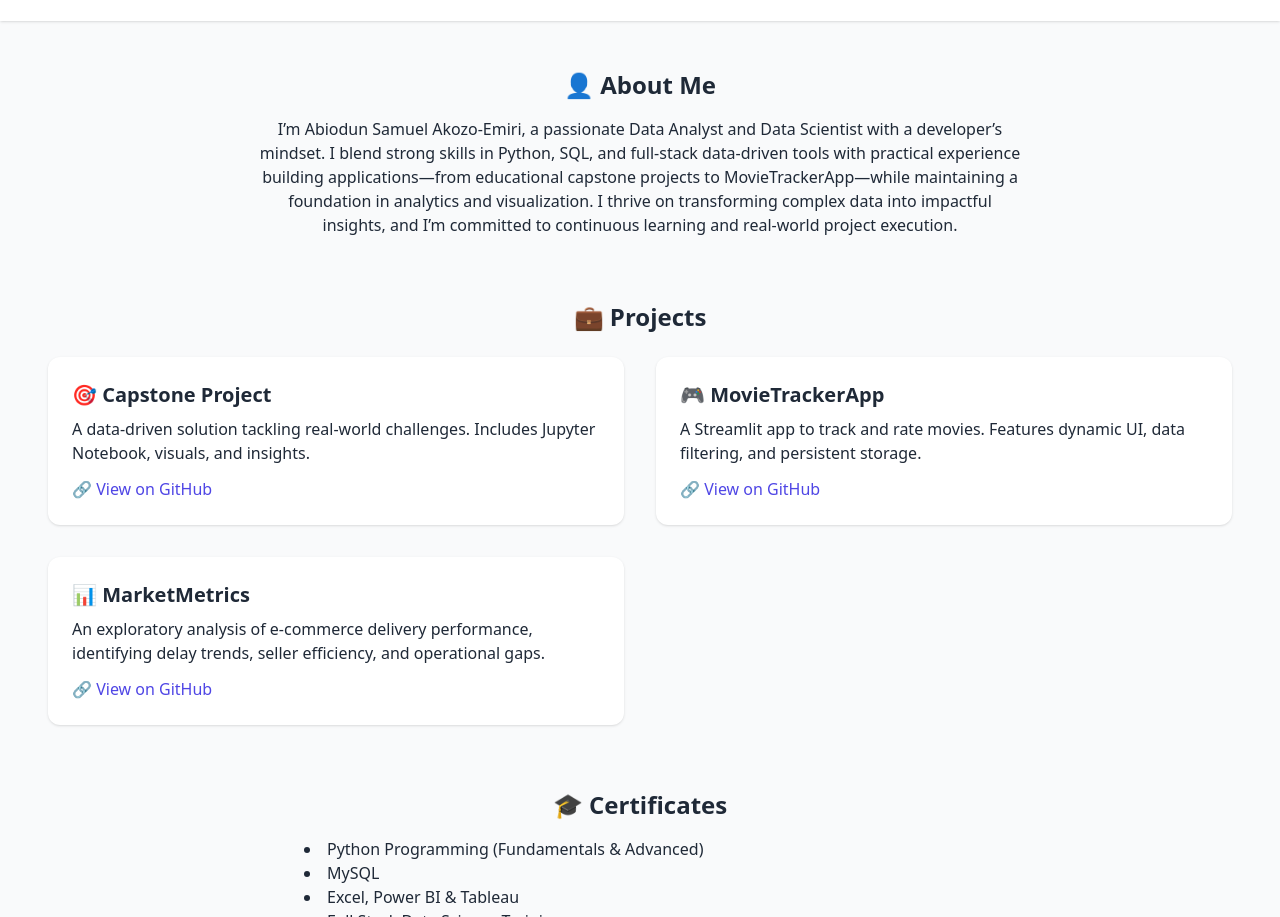
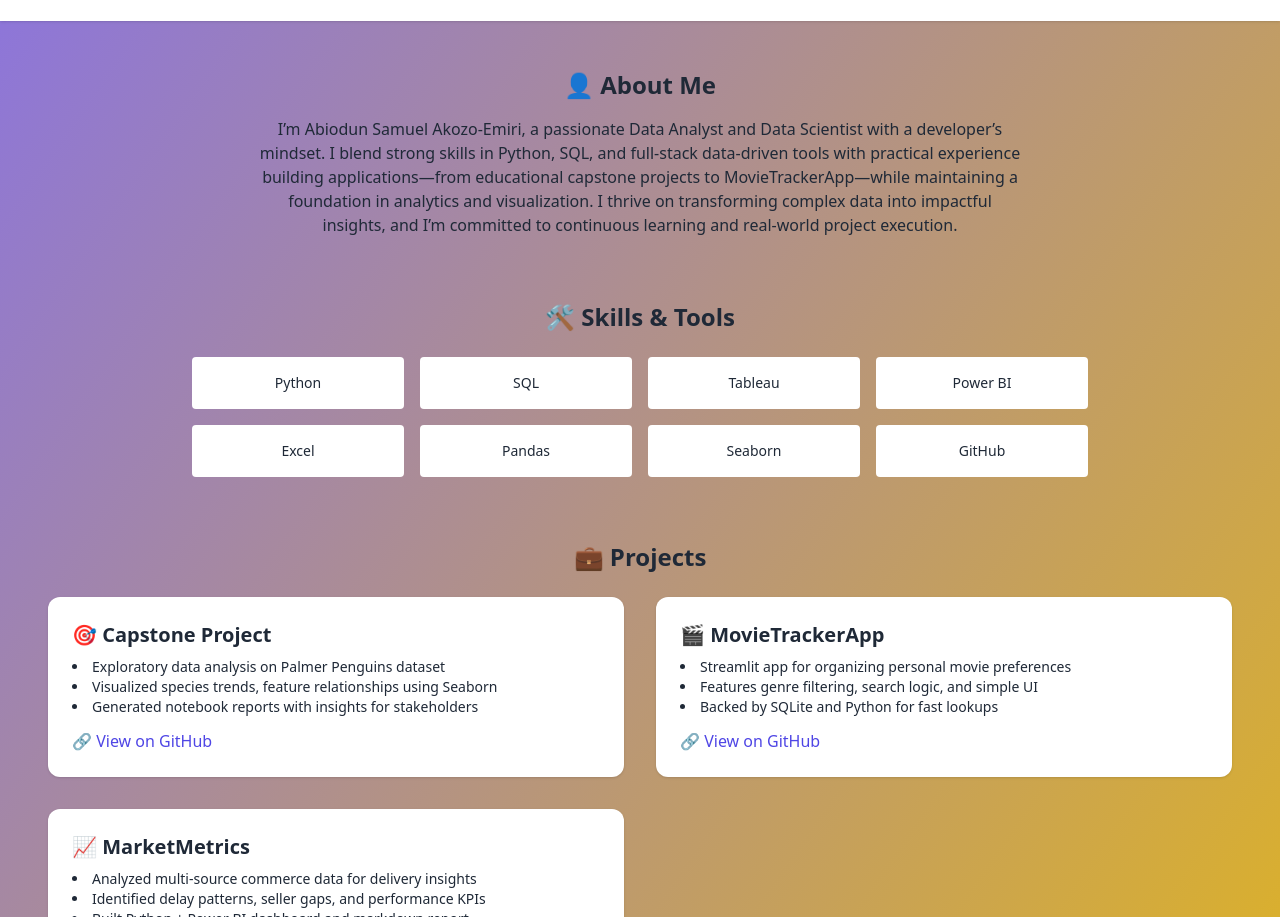
Before and after one commit to BioSam-Data/portfolio-website, a plain HTML site: page index.html in a window 1280 px wide. Shown: the part 215-1132 px from the top of the page. Drawn offline with nearby package versions, Linux system fonts and the light colour scheme.

Commit message:
Few Styling updates to  index.html
Added gradient background and my Skills and Tools.

```diff
--- a/index.html
+++ b/index.html
@@ -6,57 +6,96 @@
   <title>Abiodun Samuel Akozo‑Emiri</title>
   <script src="https://cdn.tailwindcss.com"></script>
   <script>
-    // Enable dark mode toggle
     tailwind.config = {
       darkMode: 'class',
     };
   </script>
+  <style>
+    html {
+      scroll-behavior: smooth;
+    }
+    body {
+      background: linear-gradient(to bottom right, #8771e7, #edbe03);
+    }
+  </style>
+  <!-- Google Analytics -->
+  <script async src="https://www.googletagmanager.com/gtag/js?id=G-5Z0P2LT69V"></script>
+  <script>
+    window.dataLayer = window.dataLayer || [];
+    function gtag() { dataLayer.push(arguments); }
+    gtag('js', new Date());
+    gtag('config', 'G-5Z0P2LT69V');
+  </script>
 </head>
-<body class="bg-gray-50 text-gray-800 dark:bg-gray-900 dark:text-gray-200 transition-all">
+<body class="text-gray-800 dark:bg-gray-900 dark:text-gray-200 transition-all">
 
-  <!-- Header -->
   <header class="bg-white dark:bg-gray-800 shadow py-6 relative">
     <div class="container mx-auto px-6 md:px-12 text-center">
       <img src="profile.jpg" alt="Profile Image" class="w-24 h-24 rounded-full mx-auto mb-4 border-4 border-indigo-500">
       <h1 class="text-4xl font-extrabold">Abiodun Samuel Akozo‑Emiri</h1>
       <p class="text-lg text-indigo-600 dark:text-indigo-400 mt-2">Data Analyst | Data Scientist | Developer</p>
-      <button onclick="toggleDarkMode()" class="absolute top-4 right-6 bg-gray-200 dark:bg-gray-700 text-sm px-3 py-1 rounded hover:bg-gray-300 dark:hover:bg-gray-600 transition">🌙 Toggle Dark Mode</button>
+      <button onclick="toggleDarkMode()" class="absolute top-4 right-6 bg-gray-200 dark:bg-gray-700 text-sm px-3 py-1 rounded hover:bg-gray-300 dark:hover:bg-gray-600 transition">🌙</button>
     </div>
   </header>
 
   <main class="container mx-auto px-6 md:px-12 py-12 space-y-16">
 
-    <!-- About -->
     <section id="about" class="text-center max-w-3xl mx-auto">
       <h2 class="text-2xl font-bold mb-4">👤 About Me</h2>
       <p>I’m Abiodun Samuel Akozo‑Emiri, a passionate Data Analyst and Data Scientist with a developer’s mindset. I blend strong skills in Python, SQL, and full‑stack data‑driven tools with practical experience building applications—from educational capstone projects to MovieTrackerApp—while maintaining a foundation in analytics and visualization. I thrive on transforming complex data into impactful insights, and I’m committed to continuous learning and real‑world project execution.</p>
     </section>
 
-    <!-- Projects -->
+    <section id="skills" class="text-center max-w-4xl mx-auto">
+      <h2 class="text-2xl font-bold mb-6">🛠️ Skills & Tools</h2>
+      <div class="grid grid-cols-2 sm:grid-cols-3 md:grid-cols-4 gap-4 text-sm">
+        <div class="bg-white dark:bg-gray-800 rounded p-4">Python</div>
+        <div class="bg-white dark:bg-gray-800 rounded p-4">SQL</div>
+        <div class="bg-white dark:bg-gray-800 rounded p-4">Tableau</div>
+        <div class="bg-white dark:bg-gray-800 rounded p-4">Power BI</div>
+        <div class="bg-white dark:bg-gray-800 rounded p-4">Excel</div>
+        <div class="bg-white dark:bg-gray-800 rounded p-4">Pandas</div>
+        <div class="bg-white dark:bg-gray-800 rounded p-4">Seaborn</div>
+        <div class="bg-white dark:bg-gray-800 rounded p-4">GitHub</div>
+      </div>
+    </section>
+
     <section id="projects">
       <h2 class="text-2xl font-bold mb-6 text-center">💼 Projects</h2>
       <div class="grid grid-cols-1 md:grid-cols-2 gap-8">
+
         <div class="bg-white dark:bg-gray-800 p-6 rounded-xl shadow hover:shadow-lg transition">
           <h3 class="text-xl font-bold">🎯 Capstone Project</h3>
-          <p class="mt-2">A data‑driven solution tackling real‑world challenges. Includes Jupyter Notebook, visuals, and insights.</p>
+          <ul class="mt-2 list-disc list-inside text-left text-sm">
+            <li>Exploratory data analysis on Palmer Penguins dataset</li>
+            <li>Visualized species trends, feature relationships using Seaborn</li>
+            <li>Generated notebook reports with insights for stakeholders</li>
+          </ul>
           <a href="https://github.com/BioSam-Data/capstone-project" target="_blank" class="text-indigo-600 dark:text-indigo-400 hover:underline mt-3 inline-block">🔗 View on GitHub</a>
         </div>
 
         <div class="bg-white dark:bg-gray-800 p-6 rounded-xl shadow hover:shadow-lg transition">
-          <h3 class="text-xl font-bold">🎮 MovieTrackerApp</h3>
-          <p class="mt-2">A Streamlit app to track and rate movies. Features dynamic UI, data filtering, and persistent storage.</p>
+          <h3 class="text-xl font-bold">🎬 MovieTrackerApp</h3>
+          <ul class="mt-2 list-disc list-inside text-left text-sm">
+            <li>Streamlit app for organizing personal movie preferences</li>
+            <li>Features genre filtering, search logic, and simple UI</li>
+            <li>Backed by SQLite and Python for fast lookups</li>
+          </ul>
           <a href="https://github.com/BioSam-Data/MovieTrackerApp" target="_blank" class="text-indigo-600 dark:text-indigo-400 hover:underline mt-3 inline-block">🔗 View on GitHub</a>
         </div>
 
         <div class="bg-white dark:bg-gray-800 p-6 rounded-xl shadow hover:shadow-lg transition">
-          <h3 class="text-xl font-bold">📊 MarketMetrics</h3>
-          <p class="mt-2">An exploratory analysis of e-commerce delivery performance, identifying delay trends, seller efficiency, and operational gaps.</p>
+          <h3 class="text-xl font-bold">📈 MarketMetrics</h3>
+          <ul class="mt-2 list-disc list-inside text-left text-sm">
+            <li>Analyzed multi-source commerce data for delivery insights</li>
+            <li>Identified delay patterns, seller gaps, and performance KPIs</li>
+            <li>Built Python + Power BI dashboard and markdown report</li>
+          </ul>
           <a href="https://github.com/BioSam-Data/MarketMetrics" target="_blank" class="text-indigo-600 dark:text-indigo-400 hover:underline mt-3 inline-block">🔗 View on GitHub</a>
         </div>
+
       </div>
     </section>
 
-    <!-- Certificates -->
     <section id="certs" class="max-w-2xl mx-auto text-center">
       <h2 class="text-2xl font-bold mb-4">🎓 Certificates</h2>
       <ul class="list-disc list-inside text-left">
@@ -67,12 +106,10 @@
       </ul>
     </section>
 
-    <!-- Resume -->
     <section id="resume" class="text-center">
       <a href="resume.pdf" target="_blank" class="mt-6 inline-block px-6 py-2 bg-indigo-600 text-white rounded-full hover:bg-indigo-700 transition">📄 Download Resume</a>
     </section>
 
-    <!-- Contact -->
     <section id="contact" class="text-center">
       <h2 class="text-2xl font-bold mb-4">📬 Contact Me</h2>
       <p>Email: <a href="mailto:biosam04@gmail.com" class="text-indigo-600 dark:text-indigo-400 hover:underline">biosam04@gmail.com</a></p>
```
